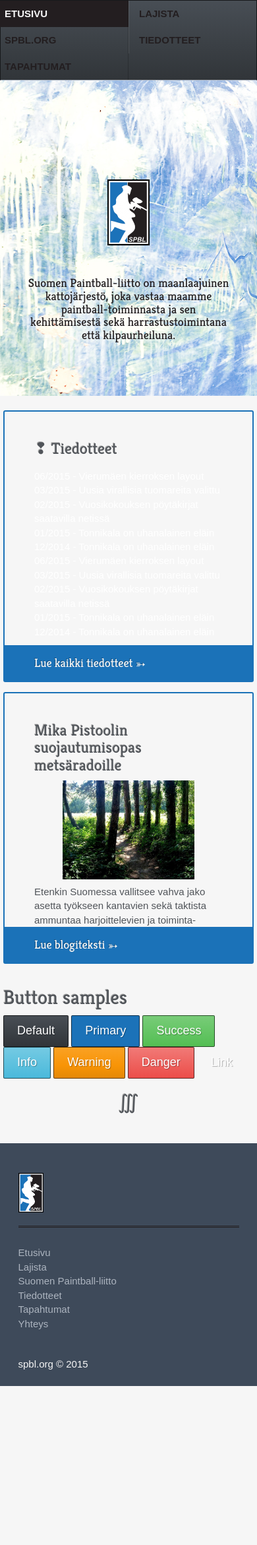
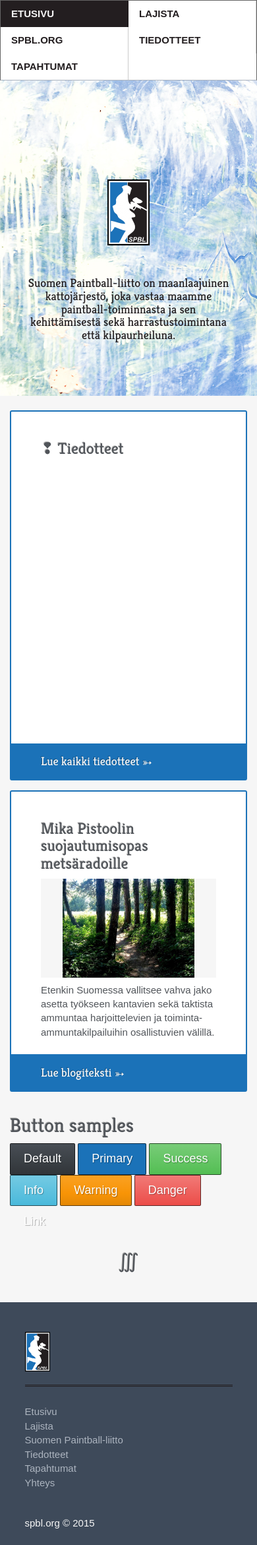
Before and after one commit to t-my/spbl.org, a PHP site: page /index.html in a window 390 px wide. Shown: the whole page at 66% size. Before the commit the page ends 2101 px from the top, so only its background shows below. Run offline with PHP 8.4, Linux system fonts and the light colour scheme; style sheets or scripts are compiled from the project's sources; some libraries are stand-ins or nearby versions; some web fonts are replaced.

Commit message:
Padding improvements

```diff
--- a/src/styles/main.scss
+++ b/src/styles/main.scss
@@ -57,6 +57,7 @@ body {
   }
   #logo { height: 60px; }
   .navbar-default {
+    background: #FFF;
     box-shadow: none;
     border-bottom: 1px solid $light-gray;
     text-transform: uppercase;
@@ -107,8 +108,8 @@ body {
   .img-responsive { margin: 1.5em 0; }
   .splash {
     position: relative;
-    padding: 1.5em 3em;
-    background: $whitey;
+    padding: 1.5em 3em 4.5em 3em;
+    background: #FFF;
     border: 2px solid $brand-blue;
     border-radius: 3px;
     min-height: 412px;
@@ -206,10 +207,6 @@ body {
       position: static;
       margin: 0;
     }
-    .container {
-      padding-right: 5px;
-      padding-left: 5px;
-    }
     .nav>li {
       width: 50%;
       display: inline-block;
```
